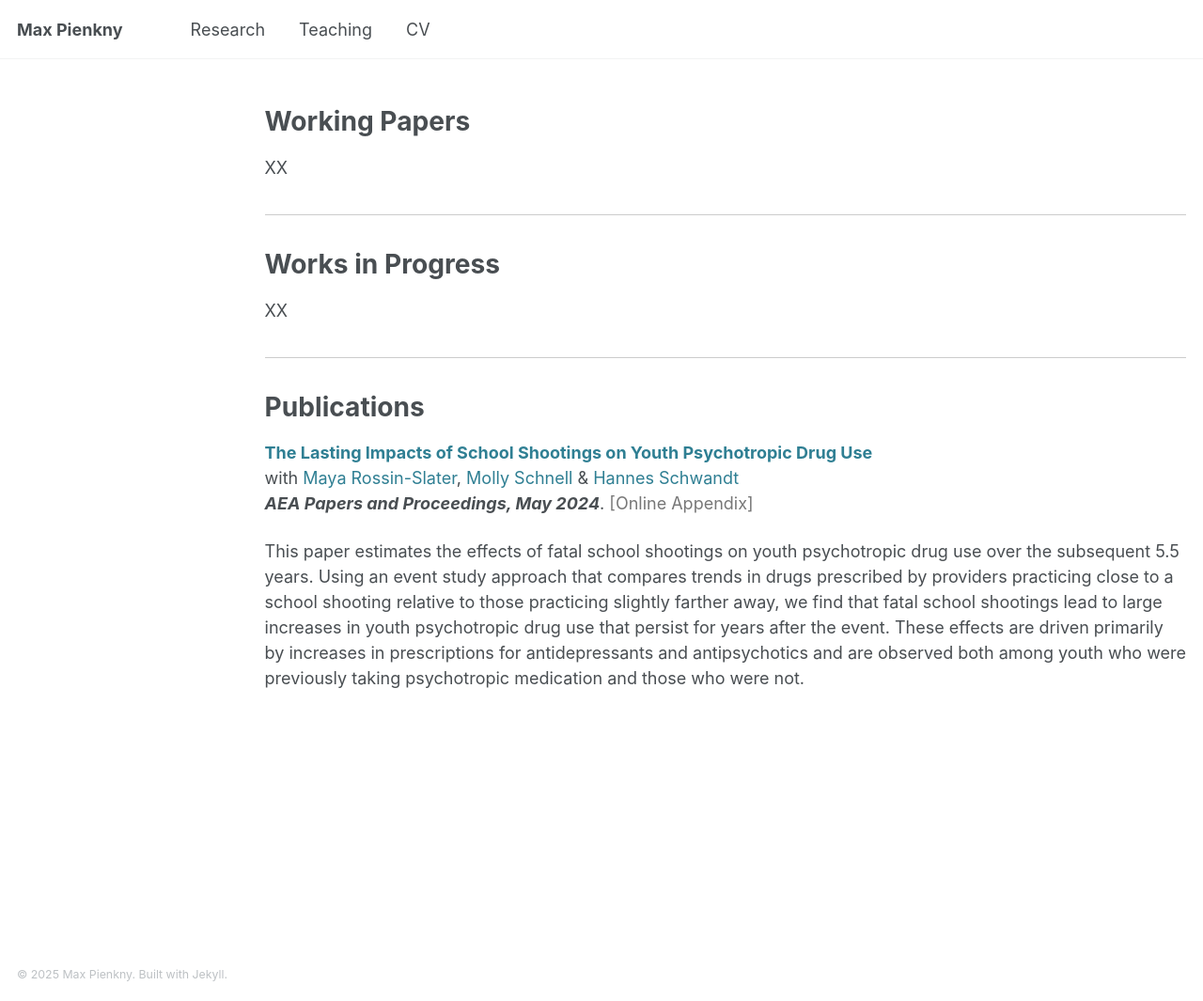
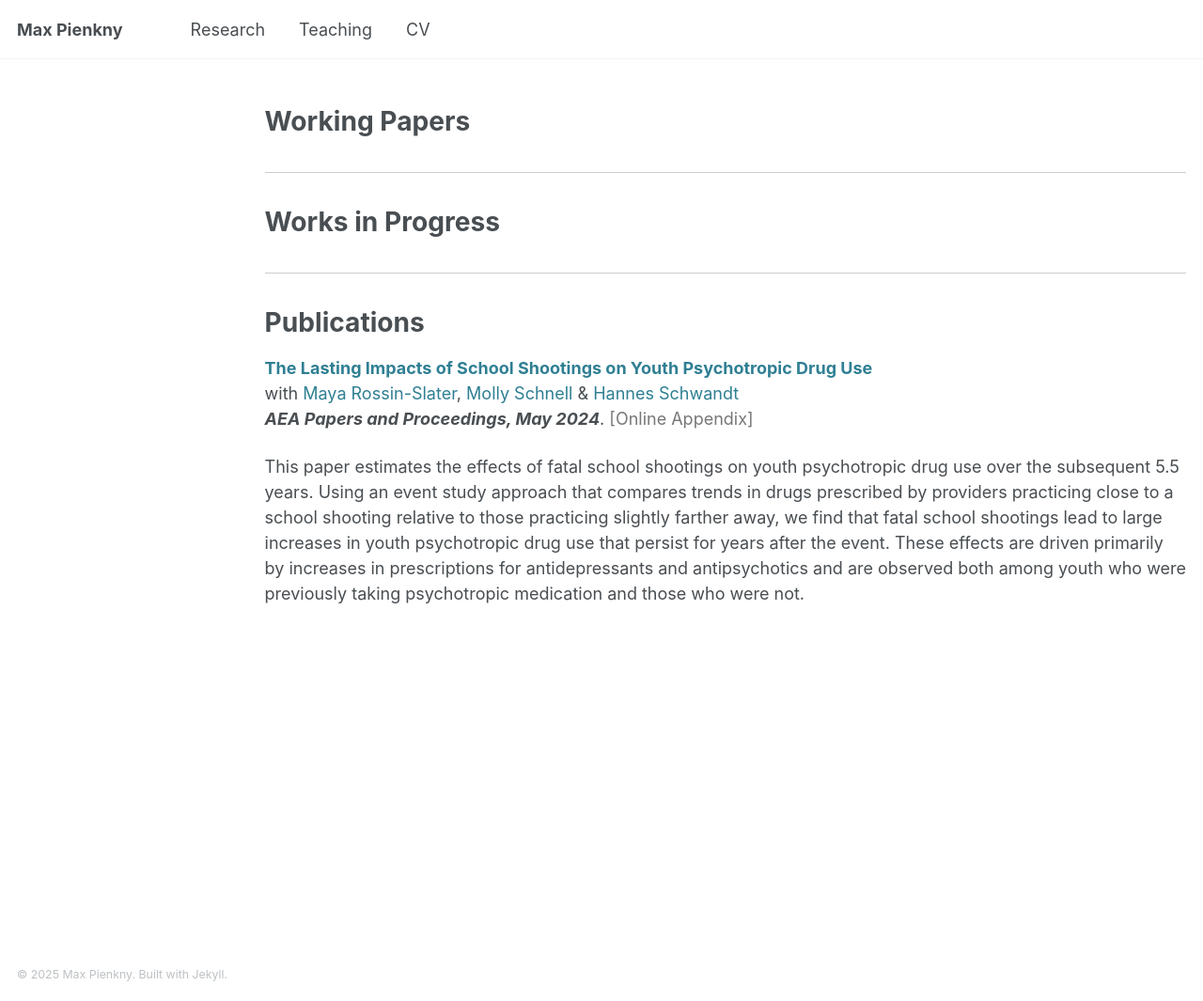
Before and after one commit to maxpienkny/maxpienkny.github.io, a Jekyll site: the page built from _pages/research.md, in a window 1280 px wide and 1065 px high. Shown: the whole window at 94% size. Built offline with Jekyll 4.4.1, drawn with Linux system fonts in a browser that asks for light colours.

Commit message:
remove xx

```diff
--- a/_pages/research.md
+++ b/_pages/research.md
@@ -8,14 +8,13 @@ author_profile: false
 
 # Working Papers
 
-XX
+
 
 <hr style="margin: 2em 0; border: none; border-top: 1px solid #ccc;">
 
 
 # Works in Progress
 
-XX
 
 <hr style="margin: 2em 0; border: none; border-top: 1px solid #ccc;">
 
--- a/assets/css/custom.css
+++ b/assets/css/custom.css
@@ -9,5 +9,5 @@ a.no-underline {
 
   a.light-gray-link {
     color: #777777;          /* light gray */
-    text-decoration: none;   /* remove underline */å
+    text-decoration: none;   /* remove underline */
   }
```
Also changed, not shown: _pages/about.md (+0 -1 lines).
